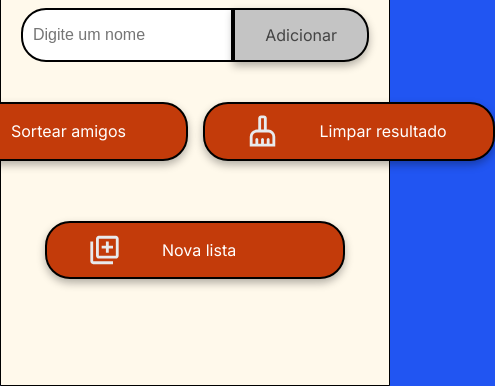
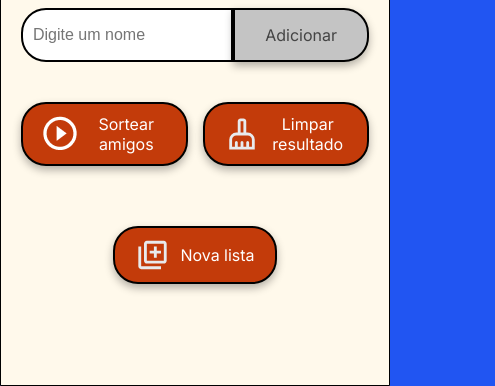
Before and after one commit to haydeemagrina/challenge-amigo-secreto, a plain HTML site: page index.html in a window 390 px wide. Shown: the part 458-844 px from the top of the page, 495 px wide, since content can reach past the window. Drawn offline with Linux system fonts and the light colour scheme.

Commit message:
ajuste na responsividade do site

```diff
--- a/style.css
+++ b/style.css
@@ -21,6 +21,8 @@ body {
     display: flex;
     justify-content: center;
     align-items: center;
+    max-width: 100%;
+    overflow-x: hidden;
 }
 
 .main-content {
@@ -88,16 +90,15 @@ body {
 
 .button-container {
     display: flex;
-    width: 600px;
+    justify-content: center;
     gap: 15px;
 
 }
 
 .button-container-down {
-    display: flex;
     width: 300px;
     gap: 15px;
-    justify-content: center;
+    justify-items: center;
 
 }
 
@@ -157,8 +158,8 @@ ul {
 .button-draw {
     display: flex;
     align-items: center;
-    width: 100%;
-    padding: 10px 40px;
+    flex: 1;
+    padding: 10px 20px;
     color: var(--color-white);
     background-color: var(--color-button);
     font-size: 16px;
@@ -166,7 +167,7 @@ ul {
 }
 
 .button-draw img {
-    margin-right: 40px;
+    margin-right: 10px;
 
 }
 
```
